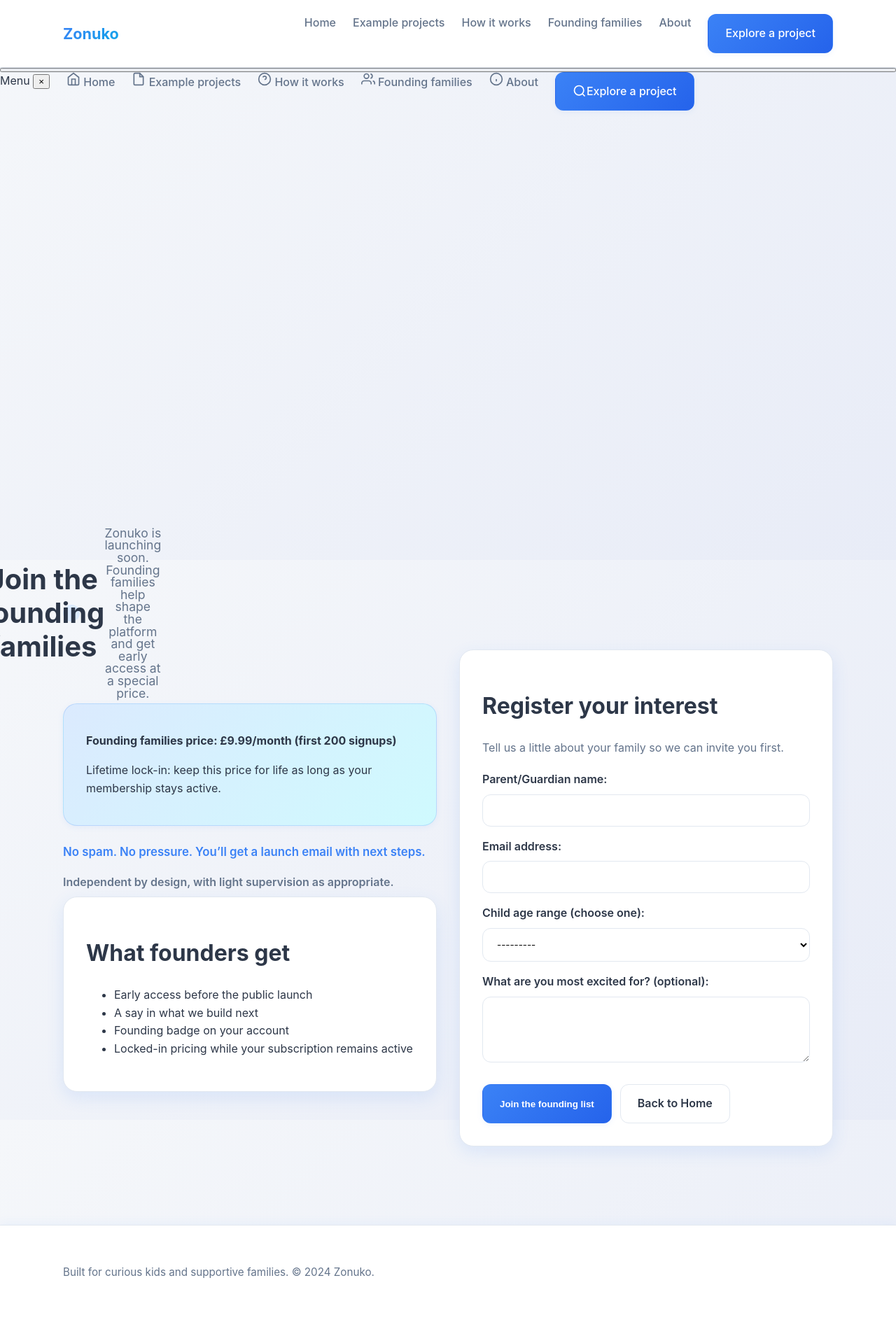
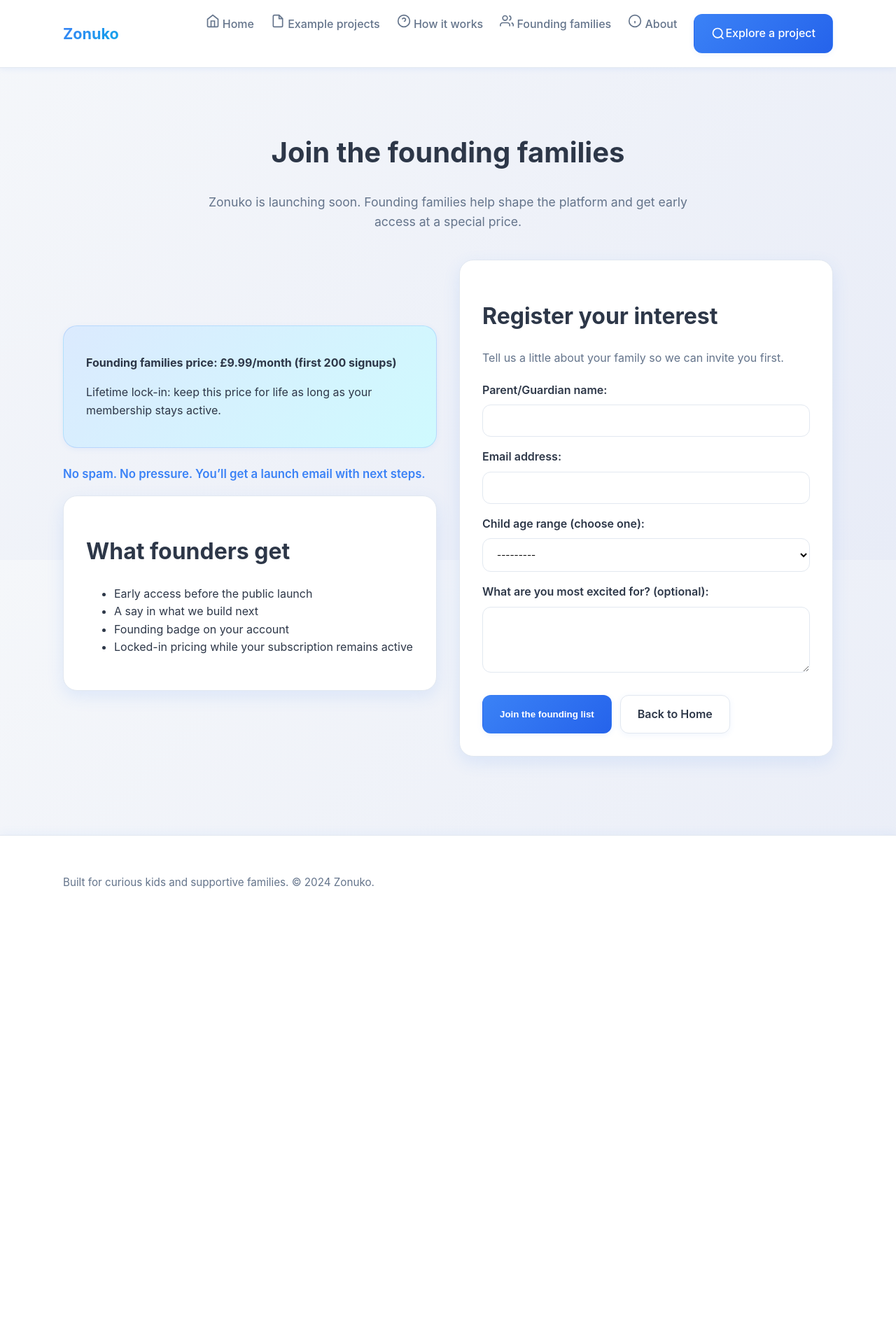
Before and after one commit to StaceyRb89/zonukoapp, a Django app: page /founding/ in a window 1280 px wide. Shown: the whole page at 70% size. After the commit the page ends 1269 px from the top, so only its background shows below. Run offline with Django 5.2, Linux system fonts and the light colour scheme.

Commit message:
Revert "Clarify supervision expectations in parent-facing templates"

```diff
--- a/apps/core/templates/core/home.html
+++ b/apps/core/templates/core/home.html
@@ -145,7 +145,6 @@
                     <li>Reflection prompts to support learning</li>
                     <li>Safety-focused, parent-friendly tips</li>
                 </ul>
-                <p class="meta">Independent by design, with light supervision as appropriate.</p>
             </div>
             <div class="hero-actions">
                 <a class="button primary" href="{% url 'core:example_projects' %}">Explore a project</a>
--- a/apps/founding/admin.py
+++ b/apps/founding/admin.py
@@ -3,6 +3,7 @@ import csv
 from django.contrib import admin
 from django.http import HttpResponse
 from django.utils import timezone
+from django.contrib import admin
 
 from .models import FoundingFamilySignup
 
--- a/apps/founding/templates/founding/founding.html
+++ b/apps/founding/templates/founding/founding.html
@@ -18,7 +18,6 @@
                     <p>Lifetime lock-in: keep this price for life as long as your membership stays active.</p>
                 </div>
                 <p class="callout">No spam. No pressure. You’ll get a launch email with next steps.</p>
-                <p class="meta">Independent by design, with light supervision as appropriate.</p>
                 <div class="card">
                     <h2>What founders get</h2>
                     <ul>
--- a/apps/founding/urls.py
+++ b/apps/founding/urls.py
@@ -5,8 +5,6 @@ from . import views
 app_name = "founding"
 
 urlpatterns = [
-    path("founding/", views.FoundingFamilySignupView.as_view(), name="founding"),
-    path("founding/thanks/", views.FoundingFamilyThanksView.as_view(), name="thanks"),
     path("", views.FoundingFamilySignupView.as_view(), name="founding"),
     path("thanks/", views.FoundingFamilyThanksView.as_view(), name="thanks"),
     path("admin/metrics/", views.metrics_dashboard, name="metrics"),
--- a/static/css/base.css
+++ b/static/css/base.css
@@ -1,14 +1,7 @@
 :root {
     color-scheme: light;
-    --bg: #f6f7fb;
+    --bg: linear-gradient(135deg, #f5f7fa 0%, #e8ecf7 100%);
     --surface: #ffffff;
-    --text: #1f2933;
-    --muted: #556271;
-    --primary: #5a4bff;
-    --primary-dark: #4c3fe0;
-    --accent: #f2ecff;
-    --border: #e1e6ef;
-    --bg: linear-gradient(135deg, #f5f7fa 0%, #e8ecf7 100%);
     --text: #2d3748;
     --muted: #64748b;
     --primary: #3b82f6;
@@ -175,10 +168,6 @@ h3 {
     font-weight: 600;
     color: var(--text);
     background: var(--surface);
-}
-
-.button.primary {
-    background: var(--primary);
     transition: all 0.2s ease;
     box-shadow: var(--shadow-sm);
 }
@@ -232,18 +221,6 @@ h3 {
     left: 0;
     color: var(--primary);
     font-weight: 700;
-}
-
-.section {
-    padding: 3rem 0;
-}
-
-.section.accent {
-    background: var(--accent);
-}
-
-.section-heading {
-    margin-bottom: 2rem;
     font-size: 1.2rem;
     width: 24px;
     height: 24px;
@@ -469,11 +446,6 @@ h3 {
     font-size: 0.95rem;
 }
 
-@media (max-width: 720px) {
-    .header-content {
-        flex-direction: column;
-        align-items: flex-start;
-        gap: 0.75rem;
 /* Mobile Navigation Styles */
 .mobile-menu-toggle {
     display: none;
--- a/templates/partials/nav.html
+++ b/templates/partials/nav.html
@@ -1,16 +1,6 @@
 <header class="site-header">
     <div class="container header-content">
         <a class="logo" href="{% url 'core:home' %}">Zonuko</a>
-        <nav class="nav">
-            <a href="{% url 'core:home' %}">Home</a>
-            <a href="{% url 'core:example_projects' %}">Example projects</a>
-            <a href="{% url 'core:how_it_works' %}">How it works</a>
-            <a href="{% url 'founding:founding' %}">Founding families</a>
-            <a href="{% url 'core:about' %}">About</a>
-            <a class="button primary" href="{% url 'core:example_projects' %}">Explore a project</a>
-        </nav>
-    </div>
-</header>
 
         <!-- Mobile menu toggle button -->
         <button class="mobile-menu-toggle" id="mobileMenuToggle" aria-label="Toggle menu">
--- a/zonuko/urls.py
+++ b/zonuko/urls.py
@@ -4,8 +4,7 @@ from django.urls import include, path
 
 urlpatterns = [
     path("", include("apps.core.urls")),
-    path("", include("apps.founding.urls")),
+    path("founding/", include("apps.founding.urls")),
+    path("users/", include("apps.users.urls")),
     path("admin/", admin.site.urls),
-    path("users/", include("apps.users.urls")),
-    path("founding/", include("apps.founding.urls")),
 ]
```
